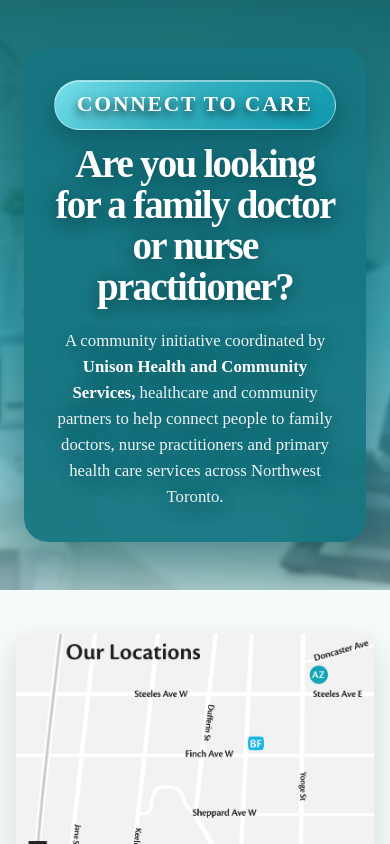
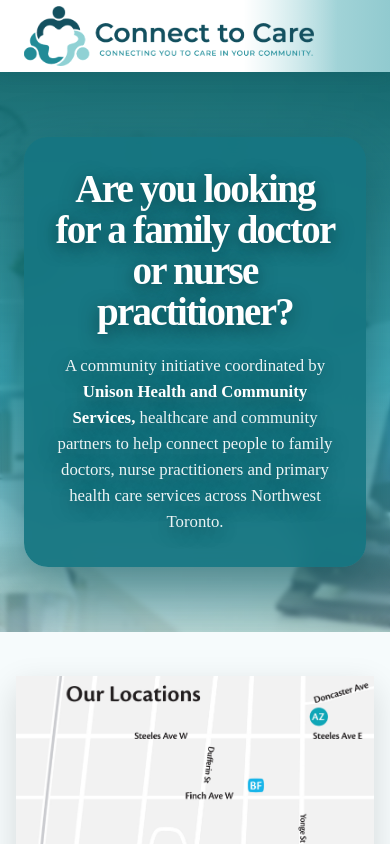
Before and after one commit to nlin1027/healthcare-landing-page, a React (Vite) app in the folder app/: page / in a window 390 px wide. Shown: the top 844 px of the page. Built offline with nearby package versions, Linux system fonts and the light colour scheme.

Commit message:
added banner

```diff
--- a/app/src/App.jsx
+++ b/app/src/App.jsx
@@ -1,5 +1,6 @@
 import { useState } from 'react'
 import './App.css'
+import Bar from './components/Bar.jsx';
 import Title from './components/Title.jsx';
 import Location from './components/Location.jsx';
 import Team from './components/Team.jsx';
@@ -9,6 +10,7 @@
 function App() {
   return (
     <>
+      <Bar/>
       <Title/>
       <Location/>
       <Link/>
--- /dev/null
+++ b/app/src/components/Bar.css
@@ -0,0 +1,61 @@
+.top-bar {
+  width: 100%;
+  height: 86px;
+
+  background: linear-gradient(
+    90deg,
+    rgb(235, 250, 250) 0%,
+    rgb(209, 238, 240) 45%,
+    rgb(145, 202, 207) 100%
+  );
+
+  box-shadow: 0 4px 18px rgba(0, 70, 80, 0.12);
+  display: flex;
+  align-items: center;
+  position: sticky;
+  top: 0;
+  z-index: 100;
+}
+
+.bar-container {
+  width: auto;
+  height: 100%;
+  padding: 0 42px 0 6%;
+
+  display: flex;
+  align-items: center;
+  justify-content: flex-start;
+  box-sizing: border-box;
+
+  background: linear-gradient(
+    90deg,
+    #ffffff 0%,
+    #ffffff 72%,
+    rgba(255, 255, 255, 0) 100%
+  );
+}
+
+.bar-logo {
+  display: block;
+  height: 72px;
+  width: auto;
+  max-width: 100%;
+  object-fit: contain;
+}
+
+@media (max-width: 768px) {
+  .top-bar {
+    height: 72px;
+  }
+
+  .bar-container {
+    justify-content: flex-start;
+    padding: 0 24px;
+  }
+
+  .bar-logo {
+    height: 60px;
+    width: auto;
+    max-width: 90vw;
+  }
+}
--- /dev/null
+++ b/app/src/components/Bar.jsx
@@ -0,0 +1,15 @@
+import "./Bar.css";
+
+export default function Bar() {
+  return (
+    <nav className="top-bar">
+      <div className="bar-container">
+        <img
+          className="bar-logo"
+          src="/images/connect-to-care-banner-2.png"
+          alt="Connect to Care"
+        />
+      </div>
+    </nav>
+  );
+}
--- a/app/src/components/Title.css
+++ b/app/src/components/Title.css
@@ -55,9 +55,12 @@
 }
 
 .hero-kicker {
-  display: inline-block;
+  display: flex;
+  align-items: center;
+  justify-content: center;
+
   margin: 0 0 22px;
-  padding: 11px 22px;
+  padding: 14px 28px;
 
   width: fit-content;
   max-width: 100%;
@@ -73,22 +76,18 @@
 
   border: 1px solid rgba(255, 255, 255, 0.45);
 
-  color: #ffffff;
-  font-size: clamp(1rem, 1.4vw, 1.35rem);
-  line-height: 1.2;
-  font-weight: 800;
-  letter-spacing: 0.08em;
-  text-transform: uppercase;
-  text-align: center;
-
   backdrop-filter: blur(12px);
   -webkit-backdrop-filter: blur(12px);
 
   box-shadow:
     inset 0 1px 0 rgba(255, 255, 255, 0.45),
     0 10px 24px rgba(0, 45, 55, 0.35);
+}
 
-  text-shadow: 0 5px 10px rgb(8, 35, 36);
+.hero-banner {
+  display: block;
+  width: clamp(180px, 26vw, 330px);
+  height: auto;
 }
 
 .hero-text h1 {
@@ -147,8 +146,13 @@
   }
 
   .hero-kicker {
-    font-size: 1.35rem;
-    margin-bottom: 14px;
+    margin-left: auto;
+    margin-right: auto;
+    padding: 12px 22px;
+  }
+
+  .hero-banner {
+    width: clamp(170px, 70vw, 280px);
   }
 
   .hero-text h1 {
--- a/app/src/components/Title.jsx
+++ b/app/src/components/Title.jsx
@@ -13,7 +13,6 @@
 
       <div className="hero-content">
         <div className="hero-text">
-          <p className="hero-kicker">Connect to Care</p>
 
           <h1>
             Are you looking for a family doctor or nurse practitioner?
```
Also changed, not shown: app/public/images/connect-to-care-banner-1.png (added), app/public/images/connect-to-care-banner-2.png (added), app/src/components/edits.txt (added).
